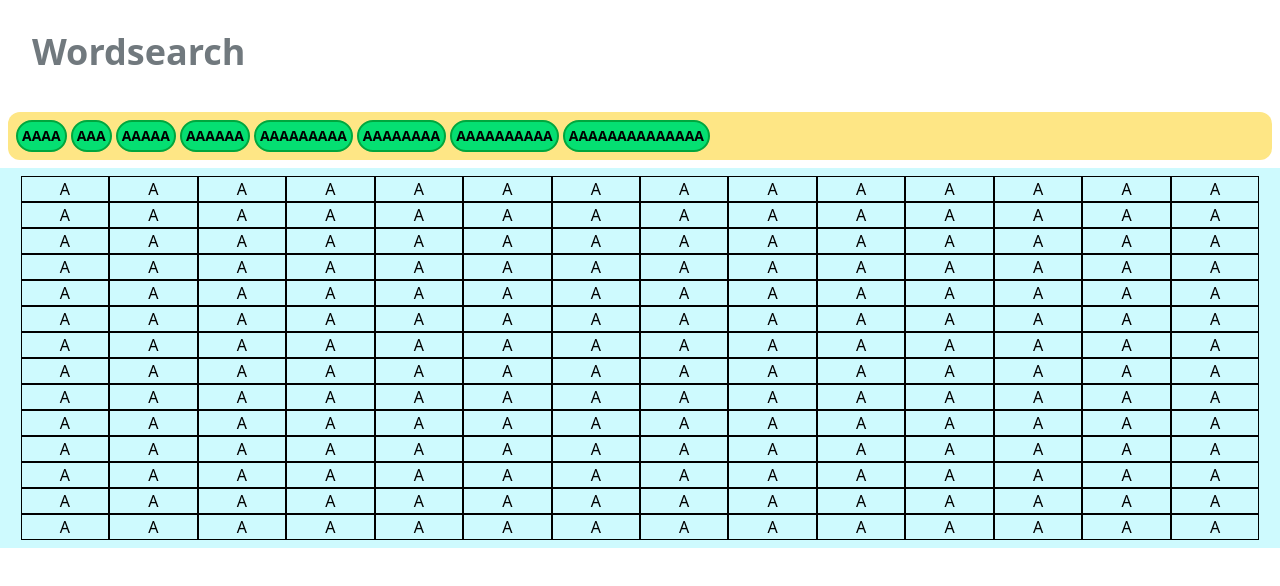
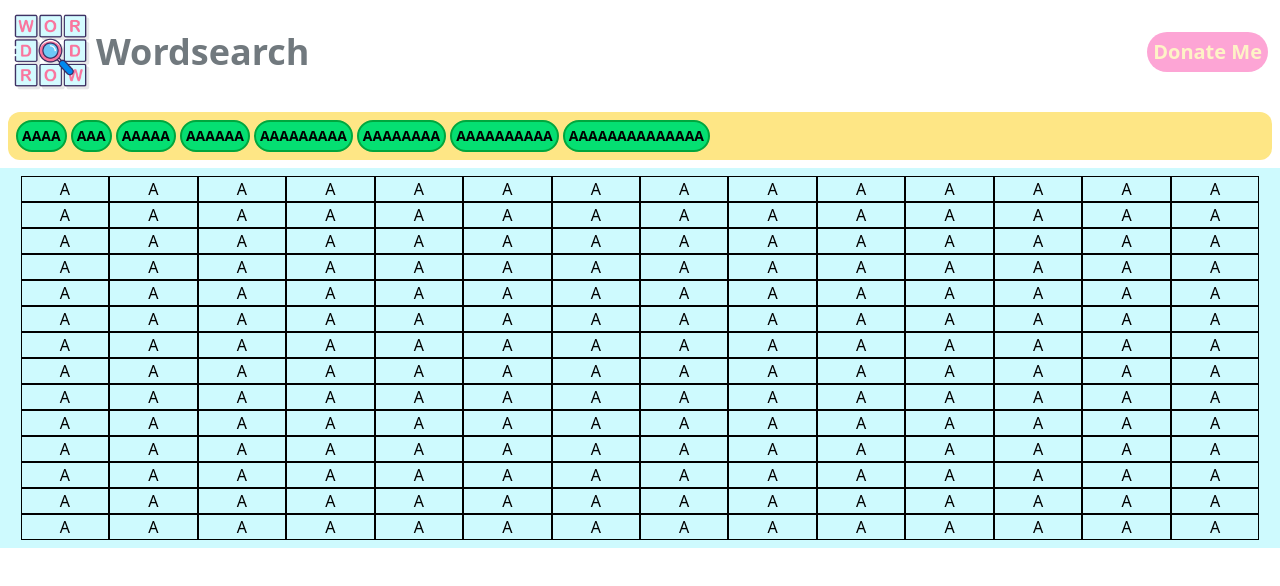
Before and after one commit to The-Wee-Lad/WordSearch-Game, a React (Vite) app: page / in a window 1280 px wide. Shown: the top 586 px of the page. Built offline with nearby package versions, Linux system fonts and the light colour scheme.

Commit message:
Add Header

```diff
--- a/src/App.jsx
+++ b/src/App.jsx
@@ -1,6 +1,7 @@
 import './App.css';
 import './components/Grid.jsx'
 import { Grid } from './components/Grid.jsx';
+import {Header} from './components/Header.jsx'
 import { Solutions } from './components/solutions.jsx';
 import { useState } from 'react';
 
@@ -17,9 +18,7 @@ let [solvedStrings,setSolvedStrings] = useState(new Set());
 
   return (
     <>
-      <h1 className="text-4xl text-[#71797E] font-bold p-8">
-        Wordsearch
-      </h1>
+      <Header/>
       <Solutions solvedStrings={solvedStrings} solutions={solution}/>
       <div className="flex justify-center ">
         <Grid content={content}
--- a/src/components/Grid.jsx
+++ b/src/components/Grid.jsx
@@ -95,7 +95,15 @@ function Grid({content, solution, setSolution, solvedStrings, setSolvedStrings})
         }
     }
     let section =
-    <section className='gridContainer p-2 bg-cyan-100 flex justify-center flex-wrap min-w-screen gap-0 select-none'>
+    <section className='gridContainer p-2 bg-cyan-100 flex justify-center flex-wrap min-w-screen gap-0 select-none '
+            onMouseOver={(event)=>{
+                if(!event.target.dataset.x){
+                    setIsClick(false);
+                    setHoveredCell(null);
+                    setSelectedCell(new Set());
+                }
+            }}
+    >
         {grid}
     </section>
 
--- /dev/null
+++ b/src/components/Header.jsx
@@ -0,0 +1,14 @@
+
+function Header(){
+    return (
+        <div className="flex items-center p-3">
+            <img src="./src/assets/wordsearch.png" alt="Logo" className="h-20 w-20  flex justify-center items-center"/>
+            <h1 className="text-4xl text-[#71797E] font-bold ml-1">
+                Wordsearch
+            </h1>
+            <div className="h-10 ml-auto hover:bg-pink-400 hover:text-amber-200 text-xl text-amber-100 bg-pink-300 rounded-4xl pr-1.5 pl-1.5 font-bold flex justify-center items-center">Donate Me</div>
+        </div>
+    );
+}
+
+export {Header};
--- a/src/components/Solutions.jsx
+++ b/src/components/Solutions.jsx
@@ -23,7 +23,7 @@ function Solutions({solvedStrings = new Set(),solutions=new Set(["No Solutions P
     console.log(solvedArray);
 
     return (
-        <div className="flex flex-row justify-start items-center bg-amber-200 rounded-xl p-2 m-2">
+        <div className="flex flex-row justify-start items-center flex-wrap gap-y-1 bg-amber-200 rounded-xl p-2 m-2">
             {solutionArray}
             {solvedArray}
         </div>
```
